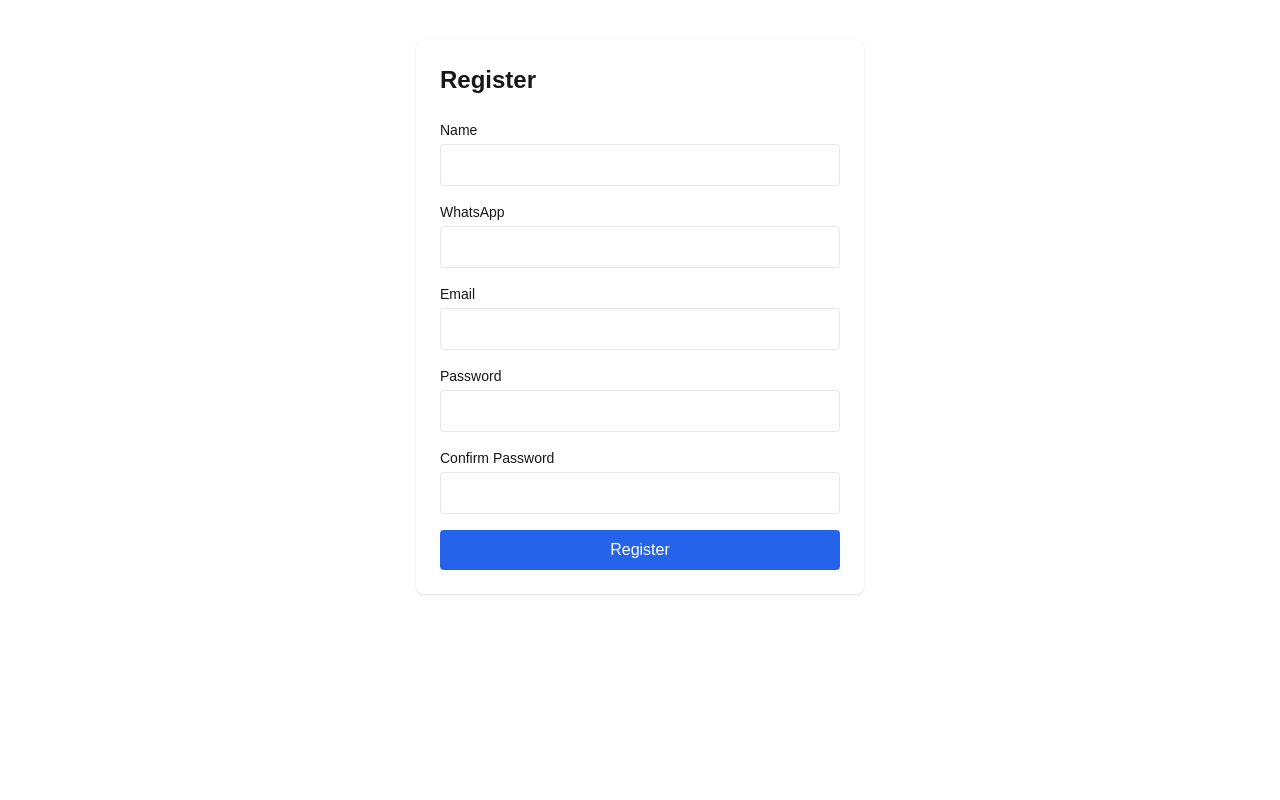
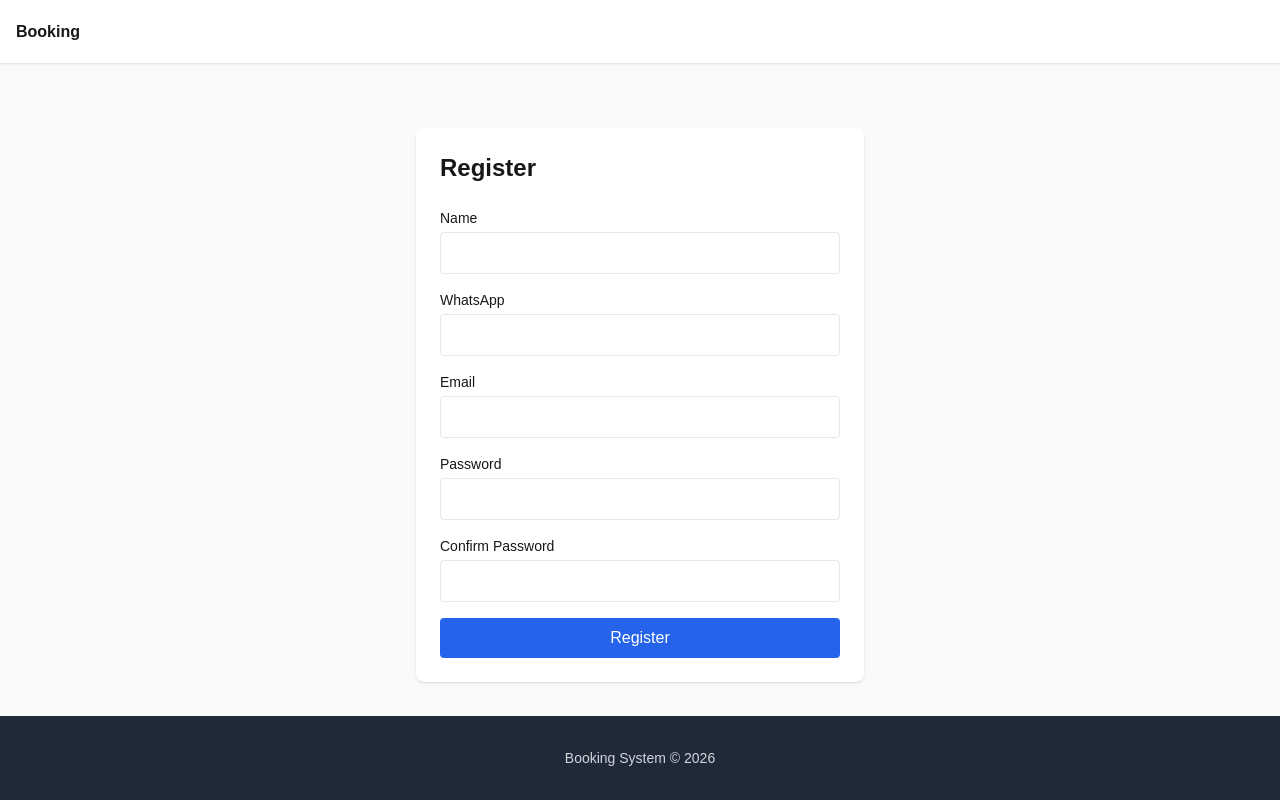
Before and after one commit to devilgod-ai/booking-pixel, a Next.js app: page /en/auth/register in a window 1280 px wide. Built offline with nearby package versions, Linux system fonts and the light colour scheme.

Commit message:
feat: add i18n setup with 3 locales, middleware, and layout

```diff
--- a/next.config.mjs
+++ b/next.config.mjs
@@ -1,4 +1,14 @@
+import createNextIntlPlugin from "next-intl/plugin";
+
+const withNextIntl = createNextIntlPlugin("./src/i18n/request.ts");
+
 /** @type {import('next').NextConfig} */
-const nextConfig = {};
+const nextConfig = {
+  images: {
+    remotePatterns: [
+      { protocol: "https", hostname: "lh3.googleusercontent.com" },
+    ],
+  },
+};
 
-export default nextConfig;
+export default withNextIntl(nextConfig);
--- /dev/null
+++ b/src/app/[locale]/layout.tsx
@@ -0,0 +1,41 @@
+import type { Metadata } from "next";
+import { NextIntlClientProvider } from "next-intl";
+import { getMessages } from "next-intl/server";
+import { notFound } from "next/navigation";
+import { Header } from "@/components/layout/header";
+import { Footer } from "@/components/layout/footer";
+import "../globals.css";
+
+const locales = ["zh-HK", "zh-CN", "en"];
+
+export const metadata: Metadata = {
+  title: "Booking System",
+  description: "Venue booking system",
+};
+
+export default async function LocaleLayout({
+  children,
+  params,
+}: {
+  children: React.ReactNode;
+  params: { locale: string };
+}) {
+  const { locale } = await Promise.resolve(params);
+  if (!locales.includes(locale)) notFound();
+
+  const messages = await getMessages();
+
+  return (
+    <html lang={locale}>
+      <body className="min-h-screen flex flex-col bg-gray-50">
+        <NextIntlClientProvider messages={messages}>
+          <Header />
+          <main className="flex-1 container mx-auto px-4 py-6">
+            {children}
+          </main>
+          <Footer />
+        </NextIntlClientProvider>
+      </body>
+    </html>
+  );
+}
--- a/src/app/layout.tsx
+++ b/src/app/layout.tsx
@@ -1,18 +1,7 @@
-import type { Metadata } from "next";
-import "./globals.css";
-
-export const metadata: Metadata = {
-  title: "Booking System",
-};
-
 export default function RootLayout({
   children,
 }: {
   children: React.ReactNode;
 }) {
-  return (
-    <html lang="en">
-      <body>{children}</body>
-    </html>
-  );
+  return children;
 }
--- /dev/null
+++ b/src/components/layout/footer.tsx
@@ -0,0 +1,7 @@
+export function Footer() {
+  return (
+    <footer className="bg-gray-800 text-gray-300 py-8 mt-auto text-center text-sm">
+      <p>Booking System &copy; 2026</p>
+    </footer>
+  );
+}
--- /dev/null
+++ b/src/components/layout/header.tsx
@@ -0,0 +1,7 @@
+export function Header() {
+  return (
+    <header className="bg-white shadow-sm border-b h-16 flex items-center px-4">
+      <span className="font-bold">Booking</span>
+    </header>
+  );
+}
--- /dev/null
+++ b/src/i18n/messages/en.json
@@ -0,0 +1,9 @@
+{
+  "nav": { "home": "Home", "register": "Register", "login": "Login", "booking": "Booking", "account": "My Account" },
+  "home": { "title": "Welcome", "subtitle": "Book Now" },
+  "auth": { "register": "Register", "login": "Login", "name": "Name", "phone": "WhatsApp", "email": "Email", "password": "Password", "confirmPassword": "Confirm Password", "loginWithGoogle": "Login with Google" },
+  "booking": { "title": "Booking", "persons": "Persons", "plan": "Plan", "confirm": "Confirm Booking" },
+  "payment": { "title": "Payment", "amount": "Amount", "deposit": "Deposit", "total": "Total", "uploadReceipt": "Upload Receipt" },
+  "account": { "title": "My Account", "totalSpent": "Total Spent", "history": "Booking History" },
+  "admin": { "title": "Admin", "plans": "Plans", "payments": "Payments", "users": "Users", "settings": "Settings" }
+}
--- /dev/null
+++ b/src/i18n/messages/zh-CN.json
@@ -0,0 +1,9 @@
+{
+  "nav": { "home": "首页", "register": "注册", "login": "登录", "booking": "预约", "account": "我的账号" },
+  "home": { "title": "欢迎", "subtitle": "立即预约" },
+  "auth": { "register": "注册", "login": "登录", "name": "姓名", "phone": "WhatsApp号码", "email": "邮箱", "password": "密码", "confirmPassword": "确认密码", "loginWithGoogle": "以 Google 登录" },
+  "booking": { "title": "预约", "persons": "人数", "plan": "消费计划", "confirm": "确认预约" },
+  "payment": { "title": "付款", "amount": "金额", "deposit": "押金", "total": "总额", "uploadReceipt": "上传收据" },
+  "account": { "title": "我的账号", "totalSpent": "消费总额", "history": "预约记录" },
+  "admin": { "title": "管理", "plans": "消费计划", "payments": "支付设置", "users": "会员资料", "settings": "系统设置" }
+}
--- /dev/null
+++ b/src/i18n/messages/zh-HK.json
@@ -0,0 +1,9 @@
+{
+  "nav": { "home": "首頁", "register": "註冊", "login": "登入", "booking": "預約", "account": "我的帳號" },
+  "home": { "title": "歡迎", "subtitle": "立即預約" },
+  "auth": { "register": "註冊", "login": "登入", "name": "姓名", "phone": "WhatsApp號碼", "email": "電郵", "password": "密碼", "confirmPassword": "確認密碼", "loginWithGoogle": "以 Google 登入" },
+  "booking": { "title": "預約", "persons": "人數", "plan": "消費計劃", "confirm": "確認預約" },
+  "payment": { "title": "付款", "amount": "金額", "deposit": "按金", "total": "總額", "uploadReceipt": "上傳單據" },
+  "account": { "title": "我的帳號", "totalSpent": "消費總額", "history": "預約記錄" },
+  "admin": { "title": "管理", "plans": "消費計劃", "payments": "支付設定", "users": "會員資料", "settings": "系統設定" }
+}
--- /dev/null
+++ b/src/i18n/request.ts
@@ -0,0 +1,9 @@
+import { getRequestConfig } from "next-intl/server";
+
+export default getRequestConfig(async ({ locale }) => {
+  const lang = locale ?? "zh-HK";
+  return {
+    messages: (await import(`./messages/${lang}.json`)).default,
+    locale: lang,
+  };
+});
--- a/src/lib/prisma.ts
+++ b/src/lib/prisma.ts
@@ -1,4 +1,4 @@
-import { PrismaClient } from "@/generated/prisma";
+import { PrismaClient } from "@/generated/prisma/client";
 
 const globalForPrisma = globalThis as unknown as {
   prisma: PrismaClient | undefined;
```
Also changed, not shown: src/middleware.ts (added, +15 -0 lines).
